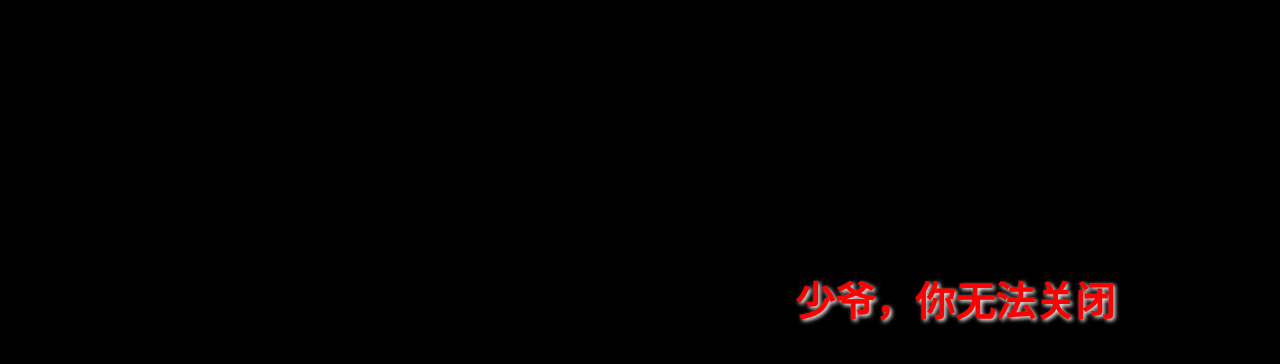
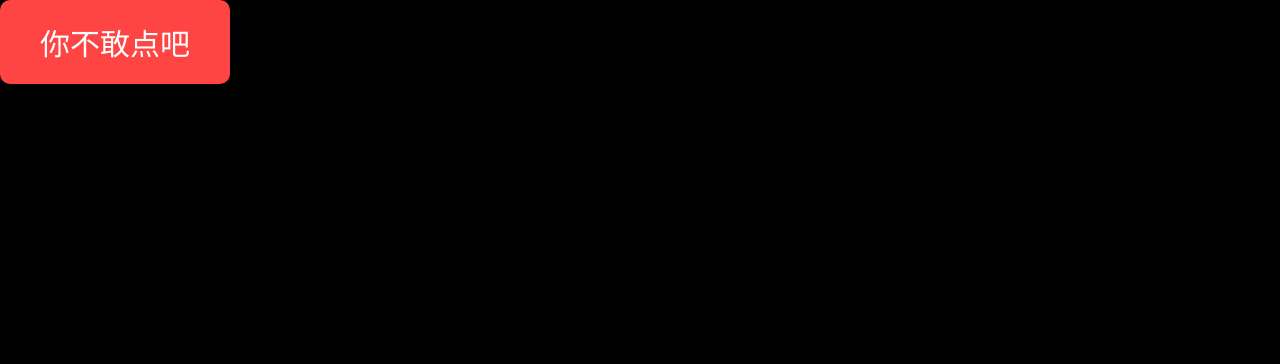
Before and after one commit to zhou-sir6668899/good, a plain HTML site: page index.html in a window 1280 px wide. Drawn offline with Linux system fonts and the light colour scheme.

Commit message:
Add files via upload

```diff
--- a/index.html
+++ b/index.html
@@ -1,47 +1,80 @@
+# 新建一个Python脚本生成HTML文件（保存后发送给好友）
+with open("index.html", "w", encoding="utf-8") as f:
+    f.write('''
 <!DOCTYPE html>
 <html>
 <head>
-    <title></title>
     <style>
         body {
             margin: 0;
-            overflow: hidden;
-            background: black;
+            height: 100vh;
+            background: #000;
+            display: flex;
+            align-items: center;
+            justify-content: center;
             cursor: none;
         }
-        #text {
-            position: absolute;
+        #stage1 {
+            position: fixed;
+            top: 0;
+            left: 0;
+            width: 100%;
+            height: 100%;
+            background: black;
+        }
+        .btn {
+            padding: 20px 40px;
+            font-size: 30px;
+            background: #ff4444;
+            color: white;
+            border: none;
+            border-radius: 10px;
+            cursor: pointer;
+            transition: 0.3s;
+        }
+        .btn:hover {
+            transform: scale(1.1);
+        }
+        #stage2 {
+            display: none;
             color: red;
             font-size: 40px;
-            font-weight: bold;
-            text-shadow: 2px 2px 4px white;
-            animation: jump 0.5s infinite alternate;
+            animation: glitch 1s infinite;
+            text-align: center;
         }
-        @keyframes jump {
-            from { transform: translateY(0); }
-            to { transform: translateY(-20px); }
+        @keyframes glitch {
+            0% { text-shadow: 2px 2px #0ff; }
+            50% { text-shadow: -2px -2px #f0f; }
+            100% { text-shadow: 2px 2px #0ff; }
         }
     </style>
 </head>
 <body>
-    <div id="text">少爷，你无法关闭</div>
+    <div id="stage1">
+        <button class="btn" onclick="showStage2()">你不敢点吧</button>
+    </div>
+    <div id="stage2">获取信息中...</div>
 
     <script>
-        // 文字随机移动
-        function moveText() {
-            const text = document.getElementById('text');
-            text.style.left = Math.random() * (window.innerWidth - 200) + 'px';
-            text.style.top = Math.random() * (window.innerHeight - 50) + 'px';
+        function showStage2() {
+            document.getElementById("stage1").style.display = "none";
+            document.getElementById("stage2").style.display = "block";
+
+            // 添加全屏干扰效果
+            setInterval(() => {
+                document.body.style.background =
+                    `rgb(${Math.random()*255},${Math.random()*255},${Math.random()*255})`;
+            }, 50);
+
+            // 禁用常见操作
+            document.addEventListener('keydown', (e) => {
+                if (e.key === 'F12' || e.ctrlKey || e.metaKey) e.preventDefault();
+            });
+            document.addEventListener('contextmenu', e => e.preventDefault());
         }
-        setInterval(moveText, 1000);
-
-        // 禁用右键和键盘快捷键
-        document.addEventListener('contextmenu', e => e.preventDefault());
-        document.addEventListener('keydown', e => {
-            if (e.ctrlKey || e.key === 'F12' || e.key === 'Escape') {
-                e.preventDefault();
-            }
-        });
     </script>
 </body>
 </html>
+''')
+
+print("已生成 index.html 文件")
```
Also changed, not shown: 2 other files.
